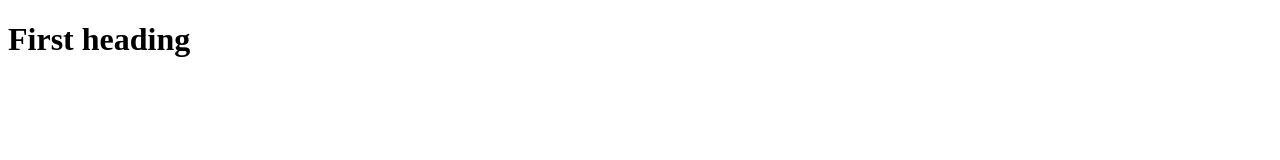
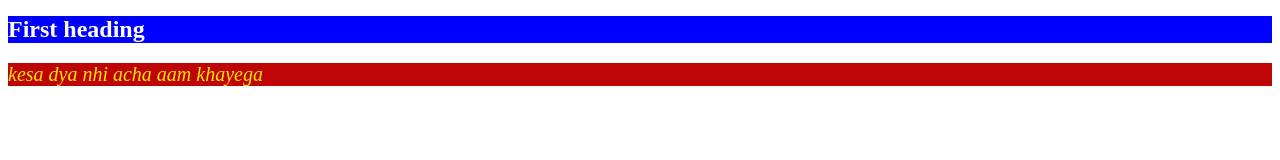
Before and after one commit to Bilal-Ahmed35/portfolio-project, a plain HTML site: page index.html in a window 1280 px wide. Drawn offline with Linux system fonts and the light colour scheme.

Commit message:
css applying

```diff
--- a/index.html
+++ b/index.html
@@ -7,7 +7,8 @@
     <title>Document</title>
   </head>
   <body>
-    <h1>First heading</h1>
+    <h1 id="heading1">First heading</h1>
+    <p id="pera">kesa dya nhi acha aam khayega</p>
     <script src="script.js"></script>
   </body>
 </html>
--- a/styles.css
+++ b/styles.css
@@ -0,0 +1,13 @@
+#heading1{
+  background-color: blue;
+  font-size: 24px;    /* size of text */
+  font-weight: bold;  /* thickness of text */
+  color: white;       /* text color */
+}
+
+#pera{
+color: rgb(255, 230, 0);
+font-style: italic;
+background-color: rgb(190, 4, 4);
+font-size: 20px;
+}
```
